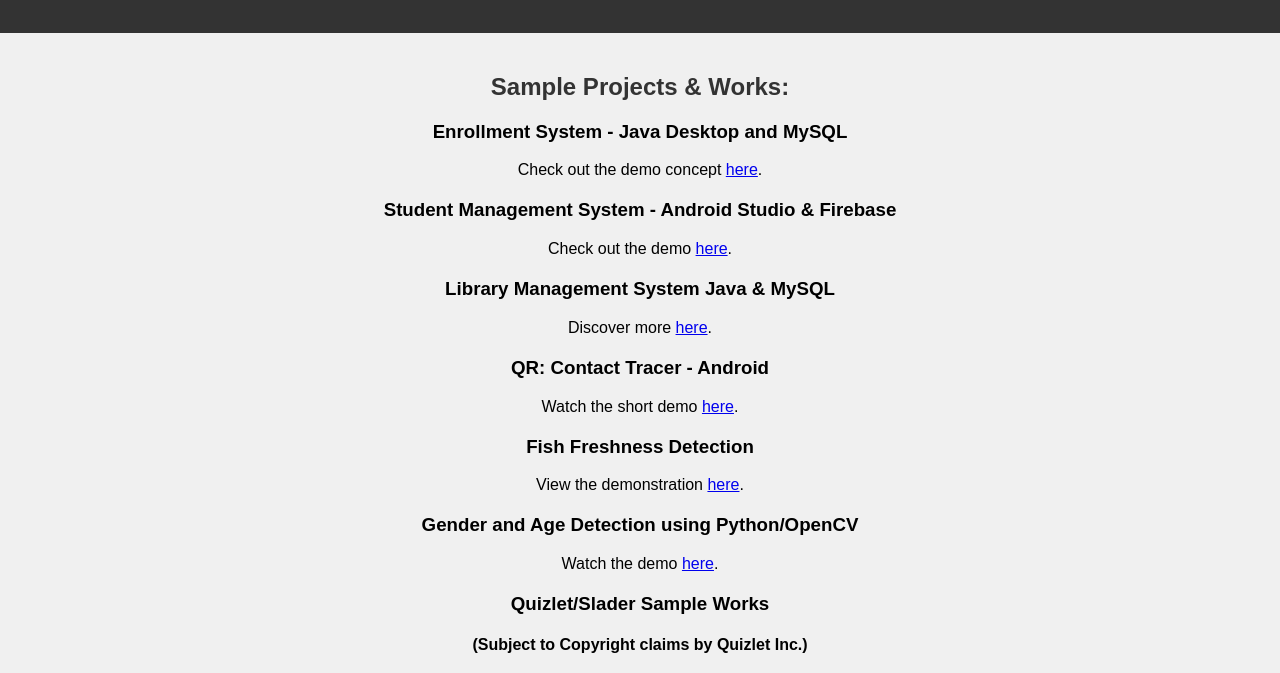
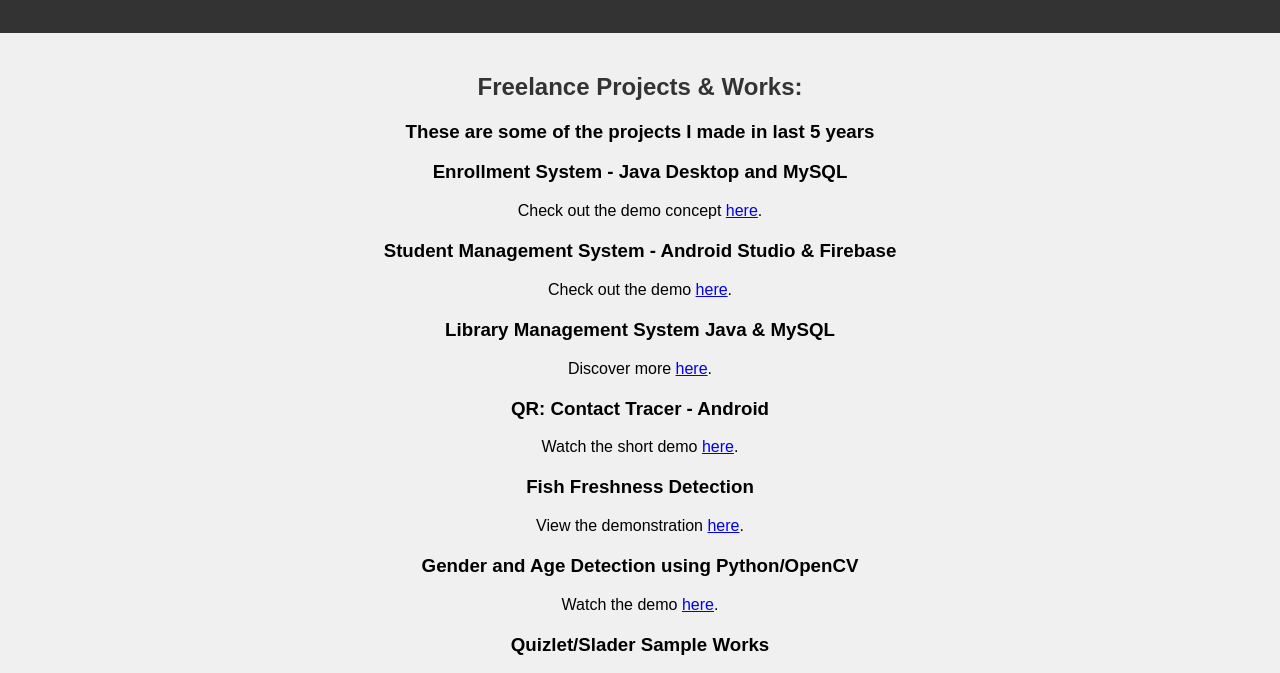
Before and after one commit to louiejapps/profile, a plain HTML site: page index.html in a window 1280 px wide. Shown: the part 121-794 px from the top of the page. Drawn offline with Linux system fonts and the light colour scheme.

Commit message:
Update index.html

```diff
--- a/index.html
+++ b/index.html
@@ -48,7 +48,8 @@
 
 <center>
     <section id="works">
-        <h2>Sample Projects & Works:</h2>
+        <h2>Freelance Projects & Works:</h2>
+        <h3>These are some of the projects I made in last 5 years</h3>
 
         <div class="work-item">
             <h3>Enrollment System - Java Desktop and MySQL</h3>
```
